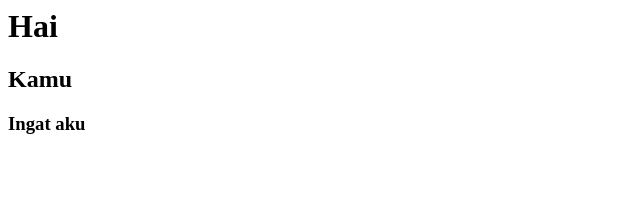
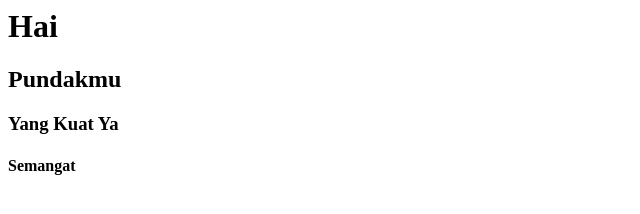
Before and after one commit to Dinda0210/Prak-Pemrograman-Kom-2, a plain HTML site: page index.html in a window 1280 px wide. Shown: the whole page, without its empty margins (0-640 px from the left). Drawn offline with Linux system fonts and the light colour scheme.

Commit message:
Update index.html

```diff
--- a/index.html
+++ b/index.html
@@ -1,3 +1,4 @@
 <h1>Hai</h1>
-<h2>Kamu</h2>
-<h3>Ingat aku</h3>
+<h2>Pundakmu</h2>
+<h3>Yang Kuat Ya</h3>
+<h4>Semangat</h4>
```
